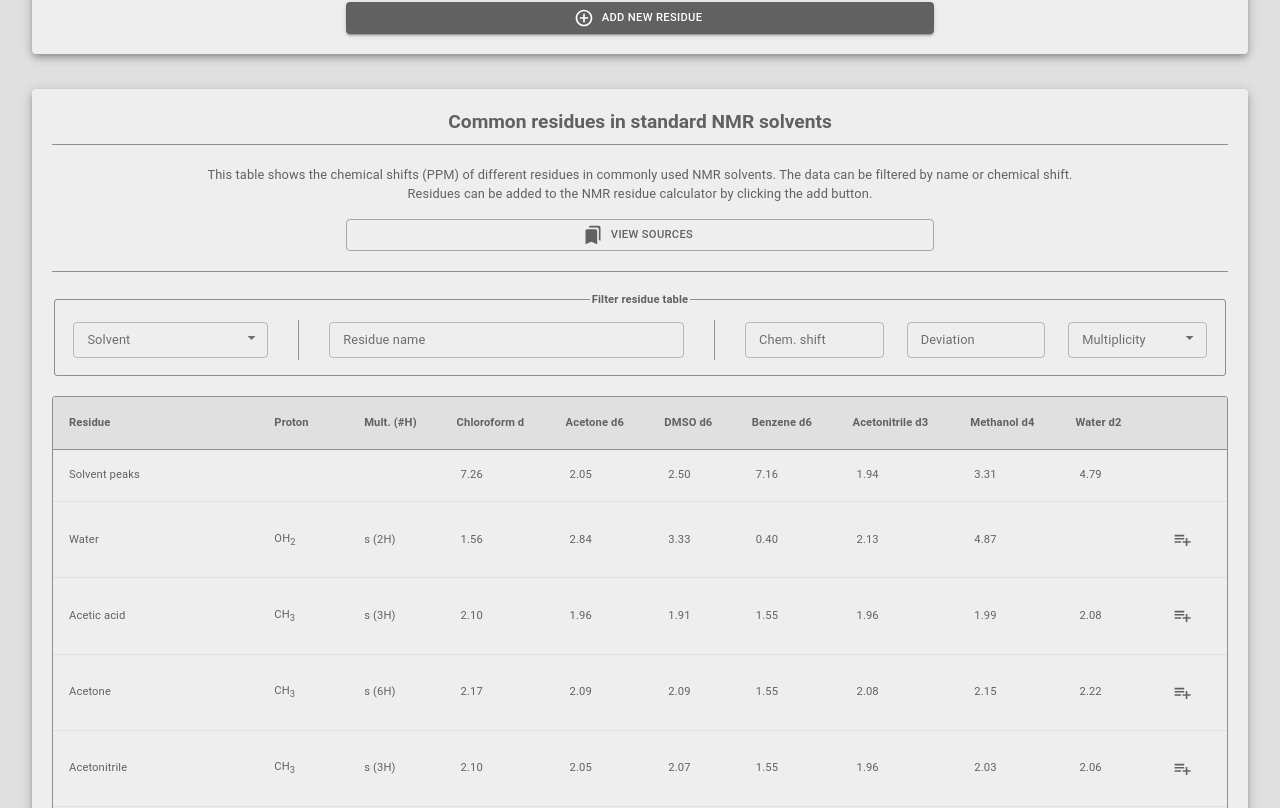
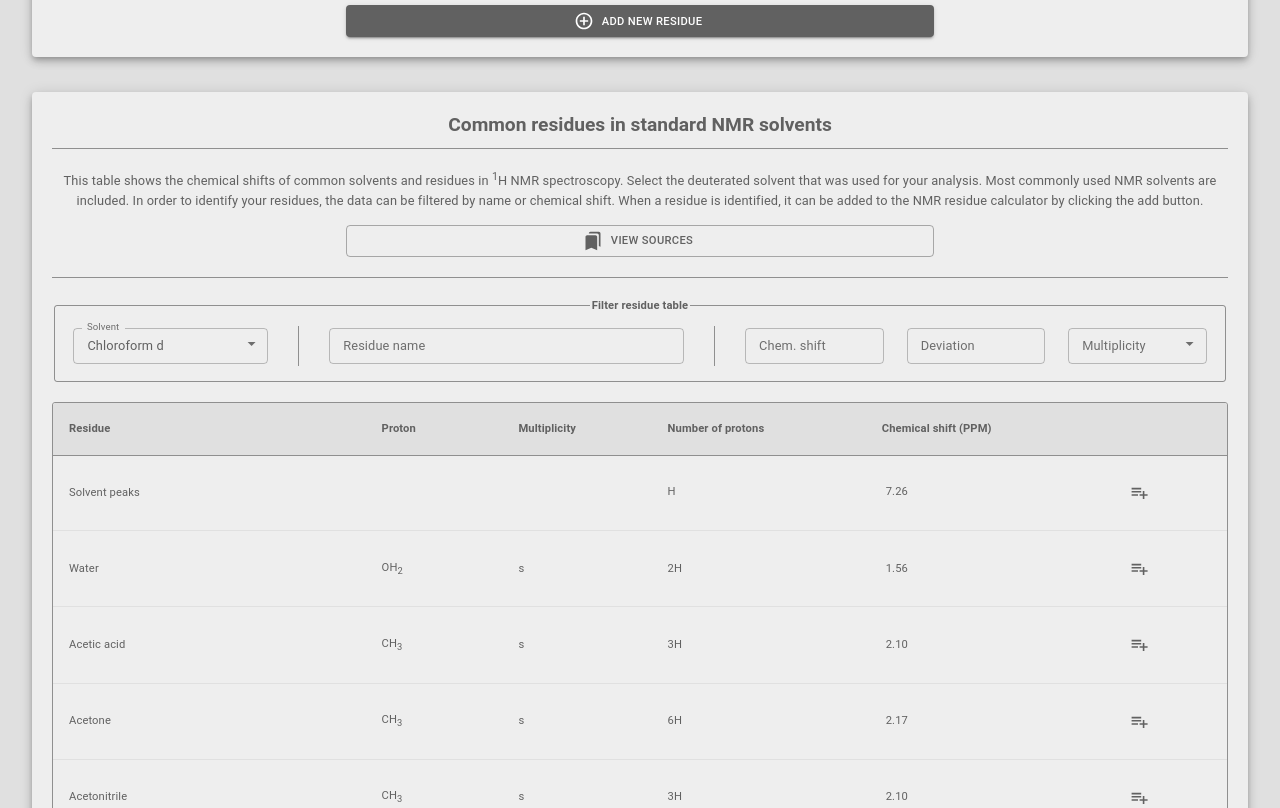
Before and after one commit to Noldyman/chemprove-old, a React (Create React App) app: page / in a window 1280 px wide. Shown: the part 612-1420 px from the top of the page. Built offline with nearby package versions, Linux system fonts and the light colour scheme.

Commit message:
big UI change. more conntrast and view of common residue table was changed to single chemical shift for selected solvents. filter functions had to be changed as well.

```diff
--- a/src/components/nmr/CommonResidueFilters.tsx
+++ b/src/components/nmr/CommonResidueFilters.tsx
@@ -56,11 +56,12 @@ const multiplicities = [
 interface CommonResidueFiltersProps {
   filters: {
     residueName: string
-    solvent: string
     chemShift: string
     deviation: string
     multiplicity: string
   }
+  selectedSolvent: string
+  onChangeSolvent: (value: string) => void
   onChangeFilters: (
     event: React.ChangeEvent<HTMLTextAreaElement | HTMLInputElement>
   ) => void
@@ -69,23 +70,30 @@ interface CommonResidueFiltersProps {
 
 const CommonResidueFilters: React.FC<CommonResidueFiltersProps> = ({
   filters,
+  selectedSolvent,
+  onChangeSolvent,
   onChangeFilters,
   onClearFilters,
 }) => {
   const classes = useStyles()
 
-  const renderMenuItems = (Arr: { name: string; value: string }[]) => {
+  const renderMenuItems = (
+    Arr: { name: string; value: string }[],
+    includeNone: boolean
+  ) => {
     const menuItems = Arr.map((c) => (
       <MenuItem value={c.value} key={uuidv4()}>
         {c.name}
       </MenuItem>
     ))
+    if (includeNone)
       return [
         <MenuItem value="" key={uuidv4()}>
           <em>None</em>
         </MenuItem>,
         ...menuItems,
       ]
+    return [...menuItems]
   }
 
   const filtersAreActive = () => {
@@ -112,10 +120,11 @@ const CommonResidueFilters: React.FC<CommonResidueFiltersProps> = ({
             color="secondary"
             label="Solvent"
             name="solvent"
-            value={filters.solvent}
-            onChange={(event) => onChangeFilters(event)}
+            style={{ textAlign: 'left' }}
+            value={selectedSolvent}
+            onChange={(event) => onChangeSolvent(event.target.value)}
           >
-            {renderMenuItems(nmrSolvents)}
+            {renderMenuItems(nmrSolvents, false)}
           </TextField>
         </div>
         <div>
@@ -168,10 +177,11 @@ const CommonResidueFilters: React.FC<CommonResidueFiltersProps> = ({
             color="secondary"
             label="Multiplicity"
             name="multiplicity"
+            style={{ textAlign: 'left' }}
             value={filters.multiplicity}
             onChange={(event) => onChangeFilters(event)}
           >
-            {renderMenuItems(multiplicities)}
+            {renderMenuItems(multiplicities, true)}
           </TextField>
         </div>
       </div>
--- a/src/components/nmr/CommonResidues.tsx
+++ b/src/components/nmr/CommonResidues.tsx
@@ -1,16 +1,16 @@
 import React, { useState } from 'react'
 import { makeStyles, Typography, Button } from '@material-ui/core'
 import { Bookmarks } from '@material-ui/icons'
-import { ContentBox } from '../common/ContentBox'
-import { CommonResiduesTable } from './CommonResiduesTable'
+import _ from 'lodash'
 import {
   H_NMR_COMMON_RESIDUES,
   ICommonResidue,
 } from '../../data/H_NMR_RESIDUES'
+import { ContentBox } from '../common/ContentBox'
+import { AppDivider } from '../common/AppDivider'
+import { CommonResiduesTable } from './CommonResiduesTable'
 import { CommonResidueFilters } from './CommonResidueFilters'
-import _ from 'lodash'
 import { SourcesDialog } from './SourcesDialog'
-import { AppDivider } from '../common/AppDivider'
 
 const useStyles = makeStyles({
   root: {
@@ -30,7 +30,6 @@ const useStyles = makeStyles({
 })
 
 export type NmrSolvents =
-  | ''
   | 'chloroform_d'
   | 'acetone_d6'
   | 'dmso_d6'
@@ -43,7 +42,6 @@ type Multiplicities = '' | 's' | 'd' | 't' | 'q' | 'm'
 
 export interface IFilters {
   residueName: string
-  solvent: NmrSolvents
   chemShift: string
   deviation: string
   multiplicity: Multiplicities
@@ -51,14 +49,19 @@ export interface IFilters {
 
 interface CommonResiduesProps {
   onAddResidue: (residue: ICommonResidue) => void
+  selectedSolvent: string
+  onChangeSolvent: (value: string) => void
 }
 
-const CommonResidues: React.FC<CommonResiduesProps> = ({ onAddResidue }) => {
+const CommonResidues: React.FC<CommonResiduesProps> = ({
+  onAddResidue,
+  selectedSolvent,
+  onChangeSolvent,
+}) => {
   const classes = useStyles()
 
   const [filters, setFilters] = useState<IFilters>({
     residueName: '',
-    solvent: '',
     chemShift: '',
     deviation: '',
     multiplicity: '',
@@ -92,7 +95,6 @@ const CommonResidues: React.FC<CommonResiduesProps> = ({ onAddResidue }) => {
   const handleClearFilters = () => {
     setFilters({
       residueName: '',
-      solvent: '',
       chemShift: '',
       deviation: '',
       multiplicity: '',
@@ -120,11 +122,11 @@ const CommonResidues: React.FC<CommonResiduesProps> = ({ onAddResidue }) => {
       if (isNaN(parseFloat(filters.chemShift)))
         return [H_NMR_COMMON_RESIDUES[0], ...data]
 
-      if (filters.solvent && filters.multiplicity) {
+      if (filters.multiplicity) {
         data.forEach((res) => {
           res.signals.forEach((sig) => {
-            if (filters.solvent === '') return
-            const chemShiftAtSolvent = sig.chemShifts[filters.solvent]
+            const chemShiftAtSolvent =
+              sig.chemShifts[selectedSolvent as NmrSolvents]
             if (typeof chemShiftAtSolvent === 'object') {
               if (
                 sig.proton.multiplicity === filters.multiplicity &&
@@ -146,11 +148,11 @@ const CommonResidues: React.FC<CommonResiduesProps> = ({ onAddResidue }) => {
             }
           })
         })
-      } else if (filters.solvent) {
+      } else {
         data.forEach((res) => {
           res.signals.forEach((sig) => {
-            if (filters.solvent === '') return
-            const chemShiftAtSolvent = sig.chemShifts[filters.solvent]
+            const chemShiftAtSolvent =
+              sig.chemShifts[selectedSolvent as NmrSolvents]
             if (typeof chemShiftAtSolvent === 'object') {
               if (
                 chemShiftAtSolvent &&
@@ -170,61 +172,9 @@ const CommonResidues: React.FC<CommonResiduesProps> = ({ onAddResidue }) => {
             }
           })
         })
-      } else if (filters.multiplicity) {
-        data.forEach((res) => {
-          res.signals.forEach((sig) => {
-            _.values(sig.chemShifts).forEach((chemShift) => {
-              if (typeof chemShift === 'object') {
-                if (
-                  sig.proton.multiplicity === filters.multiplicity &&
-                  chemShift &&
-                  chemShift.highShift >= shift - dev &&
-                  chemShift.lowShift <= shift + dev
-                ) {
-                  matchingResidueId.push(res.id)
-                }
-              } else {
-                if (
-                  sig.proton.multiplicity === filters.multiplicity &&
-                  chemShift &&
-                  chemShift >= shift - dev &&
-                  chemShift <= shift + dev
-                ) {
-                  matchingResidueId.push(res.id)
-                }
-              }
-            })
-          })
-        })
-      } else {
-        data.forEach((res) => {
-          res.signals.forEach((sig) => {
-            _.values(sig.chemShifts).forEach((chemShift) => {
-              if (typeof chemShift === 'object') {
-                if (
-                  chemShift &&
-                  chemShift.highShift >= shift - dev &&
-                  chemShift.lowShift <= shift + dev
-                ) {
-                  matchingResidueId.push(res.id)
-                }
-              } else {
-                if (
-                  chemShift &&
-                  chemShift >= shift - dev &&
-                  chemShift <= shift + dev
-                ) {
-                  matchingResidueId.push(res.id)
-                }
-              }
-            })
-          })
-        })
       }
-
       data = data.filter((res) => matchingResidueId.includes(res.id))
     }
-
     return [H_NMR_COMMON_RESIDUES[0], ...data]
   }
 
@@ -232,11 +182,12 @@ const CommonResidues: React.FC<CommonResiduesProps> = ({ onAddResidue }) => {
     <div className={classes.root}>
       <ContentBox title="Common residues in standard NMR solvents">
         <Typography align="center">
-          This table shows the chemical shifts (PPM) of different residues in
-          commonly used NMR solvents. The data can be filtered by name or
-          chemical shift. <br />
-          Residues can be added to the NMR residue calculator by clicking the
-          add button.
+          This table shows the chemical shifts of common solvents and residues
+          in <sup>1</sup>H NMR spectroscopy. Select the deuterated solvent that
+          was used for your analysis. Most commonly used NMR solvents are
+          included. In order to identify your residues, the data can be filtered
+          by name or chemical shift. When a residue is identified, it can be
+          added to the NMR residue calculator by clicking the add button.
         </Typography>
         <div className={classes.sources}>
           <Button
@@ -252,11 +203,14 @@ const CommonResidues: React.FC<CommonResiduesProps> = ({ onAddResidue }) => {
         <AppDivider />
         <CommonResidueFilters
           filters={filters}
+          selectedSolvent={selectedSolvent}
+          onChangeSolvent={onChangeSolvent}
           onChangeFilters={handleChangeFilters}
           onClearFilters={handleClearFilters}
         />
         <div className={classes.table}>
           <CommonResiduesTable
+            selectedSolvent={selectedSolvent}
             onAddResidue={onAddResidue}
             filteredData={filterData()}
             filters={filters}
--- a/src/components/nmr/CommonResiduesTable.tsx
+++ b/src/components/nmr/CommonResiduesTable.tsx
@@ -1,11 +1,11 @@
 import React from 'react'
-import { v4 as uuidv4 } from 'uuid'
 import { makeStyles, IconButton, Tooltip } from '@material-ui/core'
 import { PlaylistAdd } from '@material-ui/icons'
+import { v4 as uuidv4 } from 'uuid'
+import _ from 'lodash'
 import { AppTable, IColumnObj } from '../common/AppTable'
 import { ICommonResidue, ISignalObj } from '../../data/H_NMR_RESIDUES'
-import _ from 'lodash'
-import { IFilters } from './CommonResidues'
+import { IFilters, NmrSolvents } from './CommonResidues'
 
 const useStyles = makeStyles((theme) => ({
   filterHit: {
@@ -24,12 +24,14 @@ const useStyles = makeStyles((theme) => ({
 }))
 
 interface CommonResiduesTableProps {
+  selectedSolvent: string
   onAddResidue: (item: ICommonResidue) => void
   filteredData: ICommonResidue[]
   filters: IFilters
 }
 
 const CommonResiduesTable: React.FC<CommonResiduesTableProps> = ({
+  selectedSolvent,
   onAddResidue,
   filteredData,
   filters,
@@ -39,78 +41,44 @@ const CommonResiduesTable: React.FC<CommonResiduesTableProps> = ({
   const checkFilterHit = (signal: ISignalObj, path: string) => {
     if (filters.chemShift) {
       const currentValue = _.get(signal, path)
-      const shift = parseFloat(filters.chemShift)
-      const dev = parseFloat(filters.deviation) || 0
+      const filterShift = parseFloat(filters.chemShift)
+      const filterDev = parseFloat(filters.deviation) || 0
 
-      if (filters.solvent && filters.multiplicity) {
+      if (filters.multiplicity) {
         if (typeof currentValue === 'object') {
           if (
-            path.includes(filters.solvent) &&
+            path.includes(selectedSolvent as NmrSolvents) &&
             signal.proton.multiplicity === filters.multiplicity &&
             currentValue &&
-            currentValue.highShift >= shift - dev &&
-            currentValue.lowShift <= shift + dev
+            currentValue.highShift >= filterShift - filterDev &&
+            currentValue.lowShift <= filterShift + filterDev
           )
             return true
         } else {
           if (
-            path.includes(filters.solvent) &&
+            path.includes(selectedSolvent as NmrSolvents) &&
             signal.proton.multiplicity === filters.multiplicity &&
             currentValue &&
-            currentValue >= shift - dev &&
-            currentValue <= shift + dev
-          )
-            return true
-        }
-      } else if (filters.solvent) {
-        if (typeof currentValue === 'object') {
-          if (
-            path.includes(filters.solvent) &&
-            currentValue &&
-            currentValue.highShift >= shift - dev &&
-            currentValue.lowShift <= shift + dev
-          )
-            return true
-        } else {
-          if (
-            path.includes(filters.solvent) &&
-            currentValue &&
-            currentValue >= shift - dev &&
-            currentValue <= shift + dev
-          )
-            return true
-        }
-      } else if (filters.multiplicity) {
-        if (typeof currentValue === 'object') {
-          if (
-            signal.proton.multiplicity === filters.multiplicity &&
-            currentValue &&
-            currentValue.highShift >= shift - dev &&
-            currentValue.lowShift <= shift + dev
-          )
-            return true
-        } else {
-          if (
-            signal.proton.multiplicity === filters.multiplicity &&
-            currentValue &&
-            currentValue >= shift - dev &&
-            currentValue <= shift + dev
+            currentValue >= filterShift - filterDev &&
+            currentValue <= filterShift + filterDev
           )
             return true
         }
       } else {
         if (typeof currentValue === 'object') {
           if (
+            path.includes(selectedSolvent as NmrSolvents) &&
             currentValue &&
-            currentValue.highShift >= shift - dev &&
-            currentValue.lowShift <= shift + dev
+            currentValue.highShift >= filterShift - filterDev &&
+            currentValue.lowShift <= filterShift + filterDev
           )
             return true
         } else {
           if (
+            path.includes(selectedSolvent as NmrSolvents) &&
             currentValue &&
-            currentValue >= shift - dev &&
-            currentValue <= shift + dev
+            currentValue >= filterShift - filterDev &&
+            currentValue <= filterShift + filterDev
           )
             return true
         }
@@ -118,93 +86,62 @@ const CommonResiduesTable: React.FC<CommonResiduesTableProps> = ({
     }
   }
 
-  const renderStackableValues = (item: ICommonResidue, path: string) => {
-    return (
-      <div style={{ lineHeight: 1.8 }}>
+  const renderChemShifts = (item: ICommonResidue, path: string) => (
+    <div style={{ lineHeight: 2 }}>
       {item.signals.map((signal) => {
         const value = _.get(signal, path)
-          if (value && typeof value === 'object') {
+        if (value === undefined) {
           return (
-              <Tooltip
-                key={uuidv4()}
-                arrow
-                placement="top"
-                title={`${value.highShift.toFixed(
-                  2
-                )} - ${value.lowShift.toFixed(2)}`}
-              >
+            <span>
+              No data available
+              <br />
+            </span>
+          )
+        } else if (value && typeof value === 'object') {
+          return (
             <span
               key={uuidv4()}
               className={
-                    item.compound !== 'Solvent peaks' &&
-                    checkFilterHit(signal, path)
+                item.compound !== 'Solvent peak' && checkFilterHit(signal, path)
                   ? classes.filterHit
                   : classes.standardValue
               }
             >
-                  <em>
-                    {' '}
-                    <u>{((value.lowShift + value.highShift) / 2).toFixed(2)}</u>
-                  </em>
+              {`${value.lowShift.toFixed(2)} - ${value.highShift.toFixed(2)}`}
               <br />
             </span>
-              </Tooltip>
           )
         }
         return (
           <span
             key={uuidv4()}
             className={
-                item.compound !== 'Solvent peaks' &&
-                checkFilterHit(signal, path)
+              item.compound !== 'Solvent peak' && checkFilterHit(signal, path)
                 ? classes.filterHit
                 : classes.standardValue
             }
           >
-              {value ? value.toFixed(2) : null}
+            {value ? value.toFixed(2) : '-'}
             <br />
           </span>
         )
       })}
     </div>
   )
-  }
 
-  const renderProtons = (item: ICommonResidue) => {
-    return (
-      <div style={{ lineHeight: 1.8 }}>
-        {item.signals.map((signal) => {
-          if (item.compound !== 'Solvent peaks') {
-            return (
+  const renderStackableItems = (item: ICommonResidue, path: string) => (
+    <div style={{ lineHeight: 2 }}>
+      {item.signals.map((signal) => (
         <span key={uuidv4()}>
-                {signal.proton.formula}
+          {_.get(signal, path)}
+          {path.includes('amount') && item.compound !== 'Solvent peak'
+            ? 'H'
+            : null}
           <br />
         </span>
-            )
-          }
-          return null
-        })}
+      ))}
     </div>
   )
-  }
-
-  const renderMultiplicities = (item: ICommonResidue) => {
-    return (
-      <div style={{ lineHeight: 1.8 }}>
-        {item.signals.map((signal) => {
-          if (item.compound !== 'Solvent peaks') {
-            return (
-              <span key={uuidv4()}>
-                {signal.proton.multiplicity} ({signal.proton.amount}H)
-                <br />
-              </span>
-            )
-          }
-          return null
-        })}
-      </div>
-    )
-  }
 
   const columns: IColumnObj[] = [
     {
@@ -214,59 +151,30 @@ const CommonResiduesTable: React.FC<CommonResiduesTableProps> = ({
     {
       label: 'Proton',
       path: 'signals',
-      content: (item, value) => renderProtons(item),
+      content: (item, value) => renderStackableItems(item, 'proton.formula'),
     },
     {
-      label: 'Mult. (#H)',
+      label: 'Multiplicity',
       path: 'signals',
 
-      content: (item, value) => renderMultiplicities(item),
+      content: (item, value) =>
+        renderStackableItems(item, 'proton.multiplicity'),
     },
     {
-      label: `Chloroform d`,
+      label: 'Number of protons',
+      path: 'signals',
+
+      content: (item, value) => renderStackableItems(item, 'proton.amount'),
+    },
+    {
+      label: 'Chemical shift (PPM)',
       path: 'signals',
       content: (item, value) =>
-        renderStackableValues(item, 'chemShifts.chloroform_d'),
-    },
-    {
-      label: 'Acetone d6',
-      path: 'signals',
-      content: (item, value) =>
-        renderStackableValues(item, 'chemShifts.acetone_d6'),
-    },
-    {
-      label: 'DMSO d6',
-      path: 'signals',
-      content: (item, value) =>
-        renderStackableValues(item, 'chemShifts.dmso_d6'),
-    },
-    {
-      label: 'Benzene d6',
-      path: 'signals',
-      content: (item, value) =>
-        renderStackableValues(item, 'chemShifts.benzene_d6'),
-    },
-    {
-      label: 'Acetonitrile d3',
-      path: 'signals',
-      content: (item, value) =>
-        renderStackableValues(item, 'chemShifts.acetonitrile_d3'),
-    },
-    {
-      label: 'Methanol d4',
-      path: 'signals',
-      content: (item, value) =>
-        renderStackableValues(item, 'chemShifts.methanol_d4'),
-    },
-    {
-      label: 'Water d2',
-      path: 'signals',
-      content: (item, value) =>
-        renderStackableValues(item, 'chemShifts.water_d2'),
+        renderChemShifts(item, `chemShifts.${selectedSolvent as NmrSolvents}`),
     },
     {
       content: (item) => {
-        if (item.compound !== 'Solvent peaks') {
+        if (item.compound !== 'Solvent peak') {
           return (
             <Tooltip
               key={uuidv4()}
--- a/src/components/nmr/NmrResiduePage.tsx
+++ b/src/components/nmr/NmrResiduePage.tsx
@@ -1,7 +1,7 @@
 import React, { useState } from 'react'
-import { v4 as uuidv4 } from 'uuid'
 import { Snackbar } from '@material-ui/core'
 import { Alert } from '@material-ui/lab'
+import { v4 as uuidv4 } from 'uuid'
 import { useImmerReducer } from 'use-immer'
 import { ResidueCalculator } from './ResidueCalculator'
 import { CommonResidues } from './CommonResidues'
@@ -156,6 +156,9 @@ const calculatePurities = (draftState: IState) => {
 
 const NmrResiduePage: React.FC = () => {
   const [state, dispatch] = useImmerReducer(reducer, initialState)
+  const [selectedSolvent, setSelectedSolvent] = useState(
+    localStorage.getItem('selectedSolvent') || 'chloroform_d'
+  )
   const [selectSignalResidue, setSelectSignalResidue] = useState<{
     residue: ICommonResidue | null
     isViaSelector: boolean
@@ -166,7 +169,7 @@ const NmrResiduePage: React.FC = () => {
     residueName: '',
   })
 
-  const handleMolWeightChange = (value: string) => {
+  const handleChangeMolWeight = (value: string) => {
     value = value.replace(',', '.')
     if (value.match(/[^0-9.]/g)) return
     if (value.match(/[.]/g) && value.match(/[.]/g)!.length > 1) return
@@ -175,6 +178,11 @@ const NmrResiduePage: React.FC = () => {
       type: ACTIONS.CHANGE_MOLWEIGHT,
       payload: { input: value },
     })
+  }
+
+  const handleChangeSolvent = (value: string) => {
+    setSelectedSolvent(value)
+    localStorage.setItem('selectedSolvent', value)
   }
 
   const handleChangeResidue = (
@@ -305,15 +313,21 @@ const NmrResiduePage: React.FC = () => {
     <div>
       <ResidueCalculator
         state={state}
-        onChangeMolWeight={handleMolWeightChange}
+        onChangeMolWeight={handleChangeMolWeight}
         onChangeResidue={handleChangeResidue}
         onDeleteResidue={handleDeleteResidue}
         onAddResidue={handleAddResidue}
         onSelectResidue={handleSelectResidue}
       />
-      <CommonResidues onAddResidue={handleAddCommonResidue} />
+      <CommonResidues
+        onAddResidue={handleAddCommonResidue}
+        selectedSolvent={selectedSolvent}
+        onChangeSolvent={(value: string) => handleChangeSolvent(value)}
+      />
       <SelectSignalDialog
         residue={selectSignalResidue.residue}
+        selectedSolvent={selectedSolvent}
+        onSolventChange={(value: string) => handleChangeSolvent(value)}
         onClose={() =>
           setSelectSignalResidue({ residue: null, isViaSelector: false })
         }
--- a/src/components/nmr/SelectSignalDialog.tsx
+++ b/src/components/nmr/SelectSignalDialog.tsx
@@ -1,4 +1,4 @@
-import React, { useState } from 'react'
+import React from 'react'
 import {
   makeStyles,
   Dialog,
@@ -14,10 +14,11 @@ import {
   Button,
   TableBody,
 } from '@material-ui/core'
+import { KeyboardArrowRight } from '@material-ui/icons'
 import { v4 as uuidv4 } from 'uuid'
+import { ICommonResidue, ISignalObj } from '../../data/H_NMR_RESIDUES'
+import { NmrSolvents } from './CommonResidues'
 import { nmrSolvents } from './CommonResidueFilters'
-import { KeyboardArrowRight } from '@material-ui/icons'
-import { ICommonResidue, ISignalObj } from '../../data/H_NMR_RESIDUES'
 
 const useStyles = makeStyles({
   content: {
@@ -39,37 +40,25 @@ const useStyles = makeStyles({
   },
 })
 
-export type NmrSolvents =
-  | 'chloroform_d'
-  | 'acetone_d6'
-  | 'dmso_d6'
-  | 'benzene_d6'
-  | 'acetonitrile_d3'
-  | 'methanol_d4'
-  | 'water_d2'
-
 interface SelectSignalDialogProps {
   residue: ICommonResidue | null
+  selectedSolvent: string
+  onSolventChange: (value: string) => void
   onClose: () => void
   onSelectSignal: (residue: ICommonResidue, signalIndex: number) => void
 }
 
 const SelectSignalDialog: React.FC<SelectSignalDialogProps> = ({
   residue,
+  selectedSolvent,
+  onSolventChange,
   onClose,
   onSelectSignal,
 }) => {
   const classes = useStyles()
 
-  const [selectedSolvent, setSelectedSolvent] =
-    useState<NmrSolvents>('chloroform_d')
-
-  const handleSelectSolvent = (value: NmrSolvents) => {
-    setSelectedSolvent(value)
-  }
-
   const renderChemShifts = (signal: ISignalObj) => {
-    const chemShift = signal.chemShifts[selectedSolvent]
+    const chemShift = signal.chemShifts[selectedSolvent as NmrSolvents]
     if (chemShift) {
       if (typeof chemShift === 'object') {
         return `${chemShift.highShift.toFixed(
@@ -101,7 +90,7 @@ const SelectSignalDialog: React.FC<SelectSignalDialogProps> = ({
               label="Solvent"
               value={selectedSolvent}
               onChange={(event) =>
-                handleSelectSolvent(event.target.value as NmrSolvents)
+                onSolventChange(event.target.value as NmrSolvents)
               }
             >
               {nmrSolvents.map((s) => (
```
Also changed, not shown: src/components/nmr/ResidueCalculator.tsx (+7 -4 lines). Lines whose indentation alone changed are shown as unchanged.
